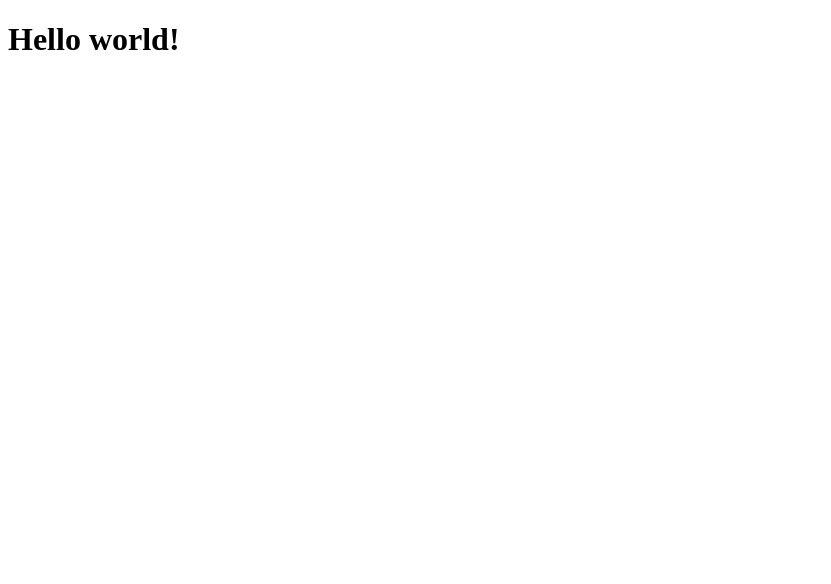
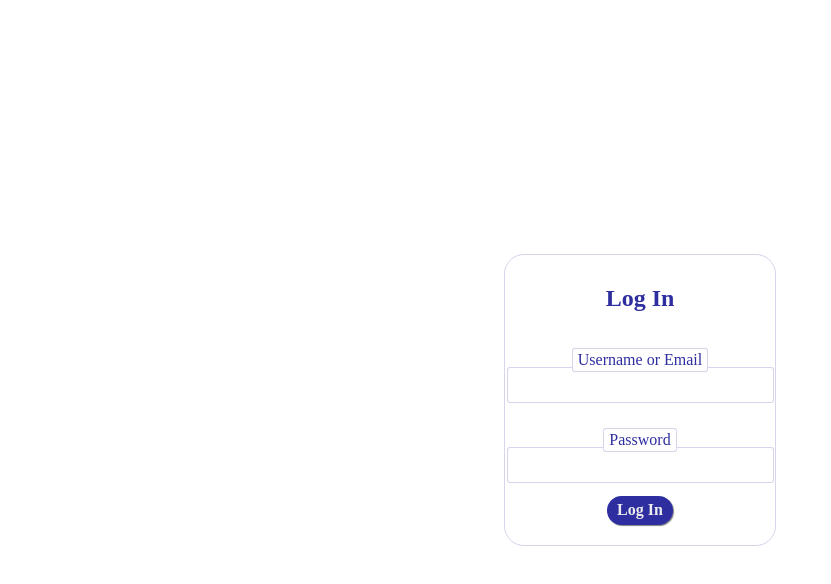
Before and after one commit to scottgit/mentor-me, a React (Create React App) app in the folder frontend/: page /login in a window 1280 px wide. Shown: the top 584 px of the page, without its empty margins (0-831 px from the left). Built offline with nearby package versions, Linux system fonts and the light colour scheme; no server answers.

Commit message:
CSS on login

```diff
--- a/frontend/package.json
+++ b/frontend/package.json
@@ -7,6 +7,7 @@
     "@testing-library/react": "^9.5.0",
     "@testing-library/user-event": "^7.2.1",
     "js-cookie": "^2.2.1",
+    "normalize.css": "^8.0.1",
     "react": "^17.0.1",
     "react-dom": "^17.0.1",
     "react-redux": "^7.2.2",
--- a/frontend/public/index.html
+++ b/frontend/public/index.html
@@ -5,6 +5,6 @@
     <title>Mentor Me</title>
   </head>
   <body>
-    <div id="root"></div>
+    <div id="root" class="root"></div>
   </body>
 </html>
--- a/frontend/src/App.js
+++ b/frontend/src/App.js
@@ -1,8 +1,13 @@
 import React from 'react';
+import {Route, Switch} from 'react-router-dom';
+import LoginFormPage from './components/LoginFormPage';
 
 function App() {
   return (
-    <h1>Hello world!</h1>
+    <Switch>
+      <Route path='/' exact>Home page</Route>
+      <Route path='/login' component={LoginFormPage}/>
+    </Switch>
   );
 }
 
--- /dev/null
+++ b/frontend/src/components/FormErrorList.js
@@ -0,0 +1,17 @@
+import React from 'react'
+
+const FormErrorList = ({errors}) => {
+  if (errors.length) {
+    return (
+      <ul className='error-list'>
+        {errors.map((err, idx) => <li key={idx}>{err}</li>)}
+      </ul>
+    )
+  }
+  else {
+    return <></>;
+  }
+
+}
+
+export default FormErrorList
--- /dev/null
+++ b/frontend/src/components/LoginFormPage/LoginForm.css
@@ -0,0 +1,43 @@
+.login-form {
+  width: 250px;
+  margin: auto;
+  border-radius: 20px;
+  padding: 10px;
+  display: flex;
+  flex-direction:  column;
+  align-items: center;
+  border: 1px solid var(--primary-color-20a);
+}
+.login-form__input-wrapper {
+
+
+}
+.login-form__label {
+  display: flex;
+  flex-direction: column;
+  padding: 10px 0;
+  justify-content: center;
+  align-items: center;
+}
+.login-form__label-text {
+  position: relative;
+  background-color: white;
+  border-radius: 3px;
+  border: 1px solid var(--primary-color-20a);
+  bottom: -5px;
+  padding: 2px 5px;
+}
+.login-form__input {
+  padding: 5px;
+  font-size: 1.3em;
+  border: 1px solid var(--primary-color-20a);
+  border-radius: 3px;
+}
+.login-form__input:focus {
+  outline: none;
+  border-color: var(--primary-color);
+  background-color: var(--primary-color-20a);
+}
+.login-form__button {
+  margin-bottom: 10px;
+}
--- /dev/null
+++ b/frontend/src/components/LoginFormPage/index.js
@@ -0,0 +1,60 @@
+import React from 'react';
+import {useState} from 'react';
+import {useHistory} from 'react-router-dom';
+import {useDispatch, useSelector} from 'react-redux';
+import {login} from '../../store/session';
+import FormErrorList from '../FormErrorList';
+
+const LoginFormPage = () => {
+  const sessionUser = useSelector(state => state.session.user);
+  const history = useHistory();
+  const [credential, setCredential] = useState('');
+  const [password, setPassword] = useState('');
+  const dispatch = useDispatch();
+  const [errors, setErrors] = useState([]);
+
+  if (sessionUser) {
+    //return <Redirect to='/'/>
+    history.replace('/');
+    return;
+  }
+
+  const handleSubmit = (e) => {
+    e.preventDefault();
+    setErrors([]); //Clear any prior errors
+    return dispatch(login({ credential, password }))
+      .catch((res) => {
+        if (res.data && res.data.errors) setErrors(res.data.errors);
+      });
+  }
+
+  return (
+    <form className='login-form' onSubmit={handleSubmit}>
+      <h2>Log In</h2>
+      <FormErrorList errors={errors} />
+      <div className='login-form__input-wrapper'>
+        <label className='login-form__label'>
+          <div className='login-form__label-text'>Username or Email</div>
+          <input
+            type='text'
+            value={credential}
+            onChange={e => setCredential(e.target.value)}
+            className='login-form__input'
+          />
+        </label>
+        <label className='login-form__label'>
+          <div className='login-form__label-text'>Password</div>
+          <input
+            type='password'
+            value={password}
+            onChange={e => setPassword(e.target.value)}
+            className='login-form__input'
+          />
+        </label>
+      </div>
+      <button type='submit' className='button login-form__button'>Log In</button>
+    </form>
+  )
+}
+
+export default LoginFormPage
--- /dev/null
+++ b/frontend/src/global.css
@@ -0,0 +1,70 @@
+html {
+  height: 100%;
+}
+
+body {
+  --primary-color: rgb(46, 46, 161);
+  --primary-comp: rgb(111, 207, 236);
+  --primary-color-20a: rgba(46, 46, 161, 0.2);
+
+
+  --error-color: red;
+  --error-bg: rgb(255, 199, 199);
+  --button-color: var(--primary-color);
+  --button-hover: var(--primary-comp);
+
+  height: 100%;
+}
+
+h1, h2, label {
+  color: var(--primary-color);
+}
+
+.root {
+  height: 100%;
+  display: flex;
+  justify-content: center;
+}
+
+.button {
+  border-radius: 1.1em;
+  border: 0;
+  padding: 5px 10px;
+  background-color: var(--button-color);
+  color: rgb(236, 236, 236);
+  margin: 3px;
+  font-weight: bold;
+  position: relative;
+  outline: none;
+  box-shadow: 1px 1px 1px rgba(0,0,0,0.5);
+}
+
+.button:hover {
+  color: var(--primary-color);
+  background-color: var(--button-hover);
+  cursor: pointer;
+}
+
+.button:focus {
+  top: 1px;
+  left: 1px;
+  box-shadow: 0px 0px 1px;
+}
+
+.error-list {
+  width: 80%;
+  color: var(--error-color);
+  list-style-type: none;
+  padding: 10px;
+  background-color: var(--error-bg);
+  border-radius: 5px;
+  border: 1px solid var(--error-color);
+}
+
+.error-list li {
+  padding: 2px;
+}
+
+.error-list li:not(:last-child) {
+  border-bottom: 1px solid rgba(0,0,0,0.3);
+}
--- a/frontend/src/index.css
+++ b/frontend/src/index.css
@@ -1 +1,4 @@
+@import './global.css';
+@import './components/LoginFormPage/LoginForm.css';
+
 /* TODO Add site wide styles */
--- a/frontend/src/index.js
+++ b/frontend/src/index.js
@@ -1,5 +1,6 @@
 import React from 'react';
 import ReactDOM from 'react-dom';
+import 'normalize.css'
 import './index.css';
 import {BrowserRouter} from 'react-router-dom';
 import {Provider} from 'react-redux';
--- a/frontend/src/store/csrf.js
+++ b/frontend/src/store/csrf.js
@@ -9,7 +9,6 @@ export const fetch = async (url, options = {}) => {
       options.headers['Content-Type'] || 'application/json';
     options.headers['XSRF-Token'] = Cookies.get('XSRF-TOKEN');
   }
-  try {
   const res = await window.fetch(url, options);
 
   const contentType = res.headers.get('content-type');
@@ -20,13 +19,5 @@ export const fetch = async (url, options = {}) => {
   if (res.status >= 400) throw res;
   return res;
 }
-  catch (err) {
-    if (process.env.NODE_ENV !== 'production') {
-      console.error(err);
-    }
-    //TODO graceful fail in production?
-    return err;
-  }
-}
 
 export const restoreCSRF = () => fetch('/api/csrf/restore');
```
Also changed, not shown: 1 other file (tests, documents, lock files or other folders). Lines whose indentation alone changed are shown as unchanged.
